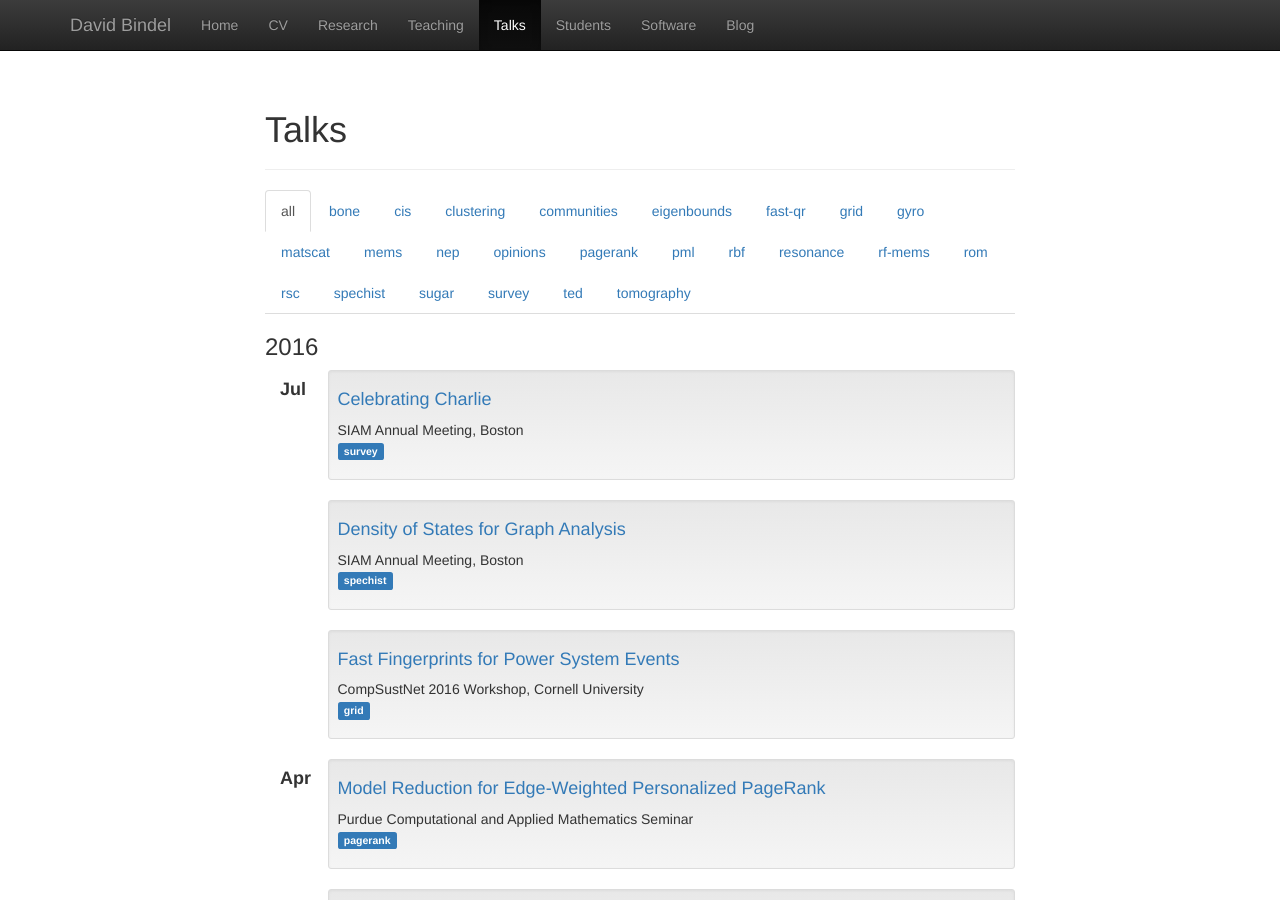
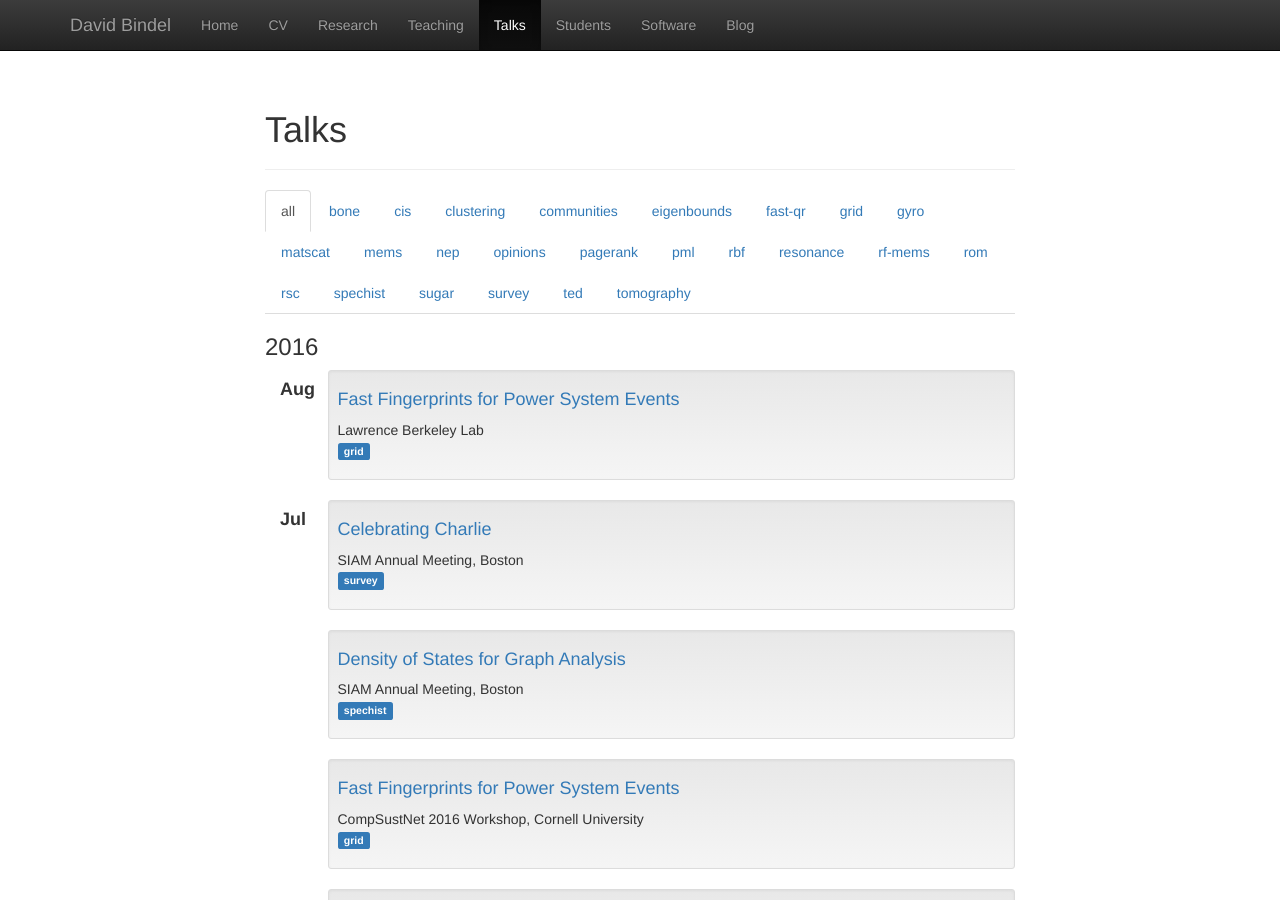
Before and after one commit to dbindel/cornell_web, a Jekyll site: the page built from talks.html, in a window 1280 px wide and 900 px high. Built offline with Jekyll 4.4.1, drawn with Linux system fonts in a browser that asks for light colours; nearby versions of some CDN libraries.

Commit message:
Updated presentation list.

```diff
--- a/_data/present.yml
+++ b/_data/present.yml
@@ -1022,3 +1022,10 @@
   title: "Celebrating Charlie"
   tags: [survey]
   where: SIAM Annual Meeting, Boston
+-
+  date: 2016-08
+  file: lbnl-aug16/lbnl-aug16.pdf
+  title: "Fast Fingerprints for Power System Events"
+  tags: [grid]
+  where: Lawrence Berkeley Lab
+  type: seminar
```
